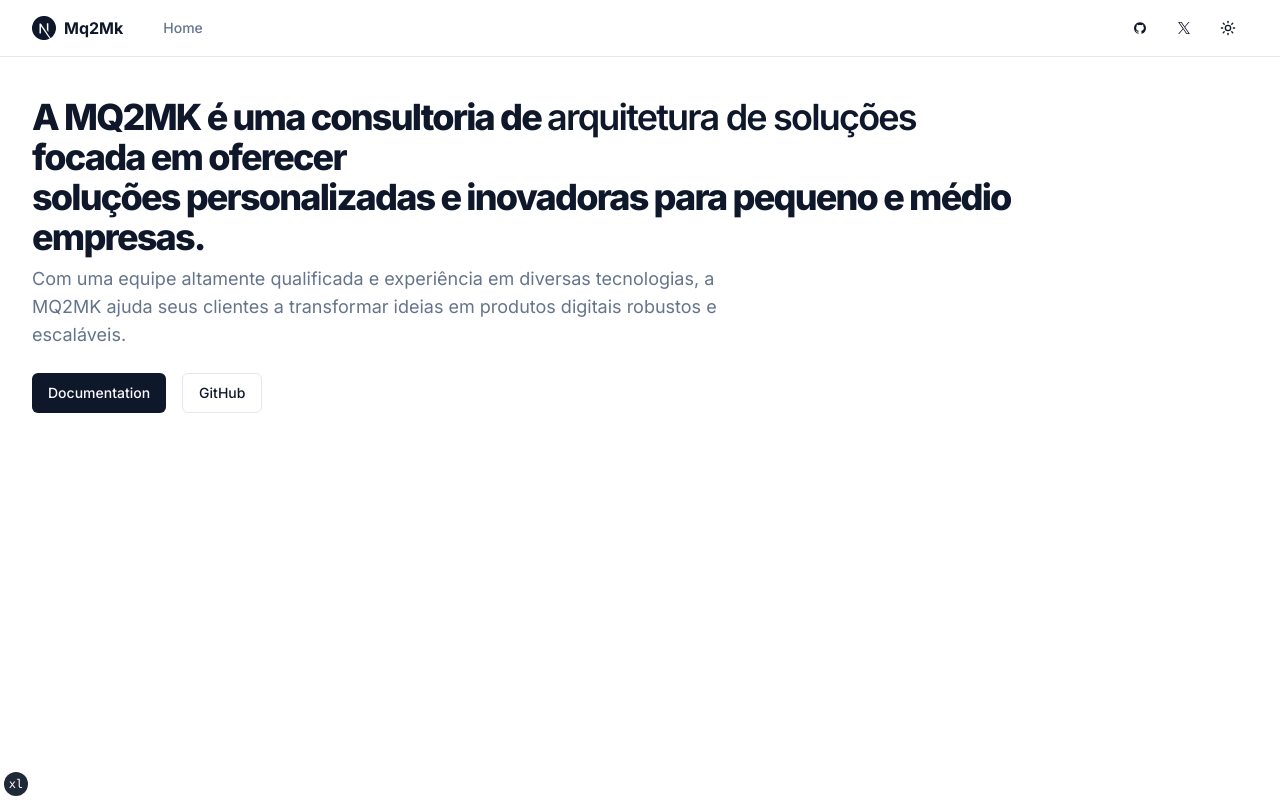
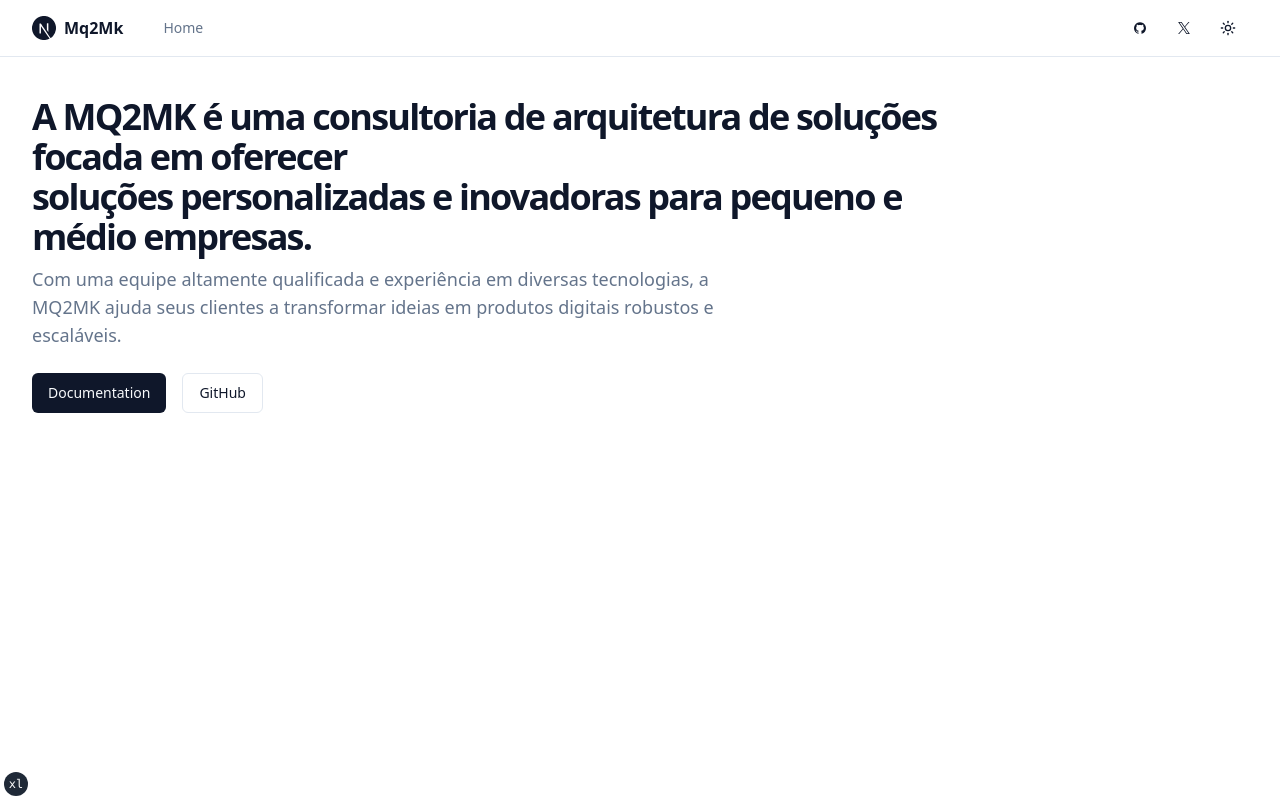
Before and after one commit to manuel-tati/mq2mk, a Next.js app: page / in a window 1280 px wide. Built offline with nearby package versions, Linux system fonts and the light colour scheme.

Commit message:
mudar a fonte da aplicação

```diff
--- a/app/layout.tsx
+++ b/app/layout.tsx
@@ -1,12 +1,12 @@
 import "@/styles/globals.css"
 import { Metadata } from "next"
 
-import { siteConfig } from "@/config/site"
-import { fontSans } from "@/lib/fonts"
-import { cn } from "@/lib/utils"
 import { SiteHeader } from "@/components/site-header"
 import { TailwindIndicator } from "@/components/tailwind-indicator"
 import { ThemeProvider } from "@/components/theme-provider"
+import { siteConfig } from "@/config/site"
+import { cn } from "@/lib/utils"
+import { JetBrains_Mono } from "next/font/google"
 
 export const metadata: Metadata = {
   title: {
@@ -25,6 +25,12 @@ export const metadata: Metadata = {
   },
 }
 
+const jetbrainsMono = JetBrains_Mono({
+  subsets: ["latin"],
+  weight: ["100", "200", "300", "400", "500", "600", "700", "800"],
+  variable: "--font-jetbrainsMono"
+})
+
 interface RootLayoutProps {
   children: React.ReactNode
 }
@@ -37,7 +43,7 @@ export default function RootLayout({ children }: RootLayoutProps) {
         <body
           className={cn(
             "min-h-screen bg-background font-sans antialiased",
-            fontSans.variable
+            jetbrainsMono.variable
           )}
         >
           <ThemeProvider attribute="class" defaultTheme="system" enableSystem>
--- a/tailwind.config.js
+++ b/tailwind.config.js
@@ -54,7 +54,8 @@ module.exports = {
         sm: "calc(var(--radius) - 4px)",
       },
       fontFamily: {
-        sans: ["var(--font-sans)", ...fontFamily.sans],
+        primary: "var(--font-jetbrainsMono)",
+        // sans: ["var(--font-sans)", ...fontFamily.sans],
       },
       keyframes: {
         "accordion-down": {
```
